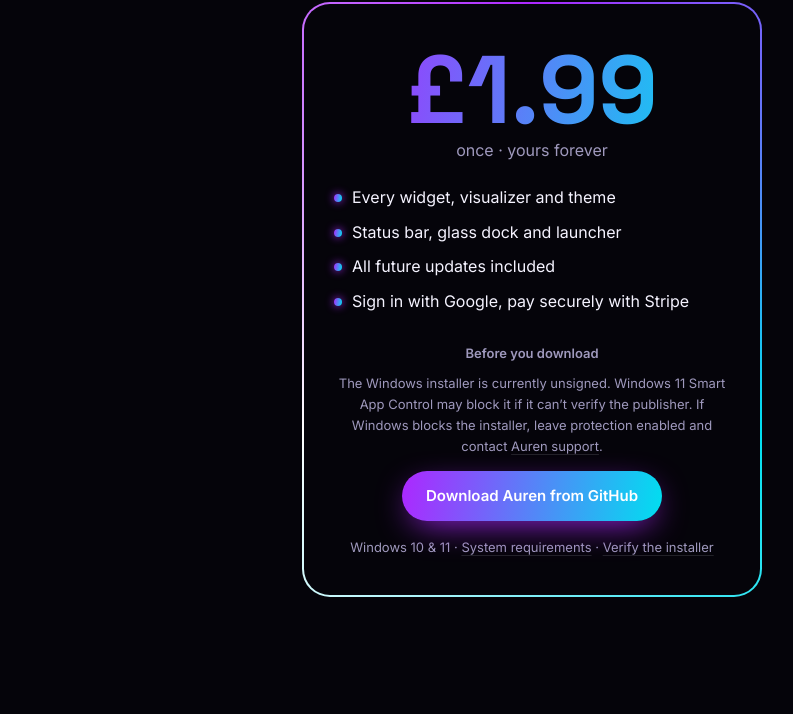
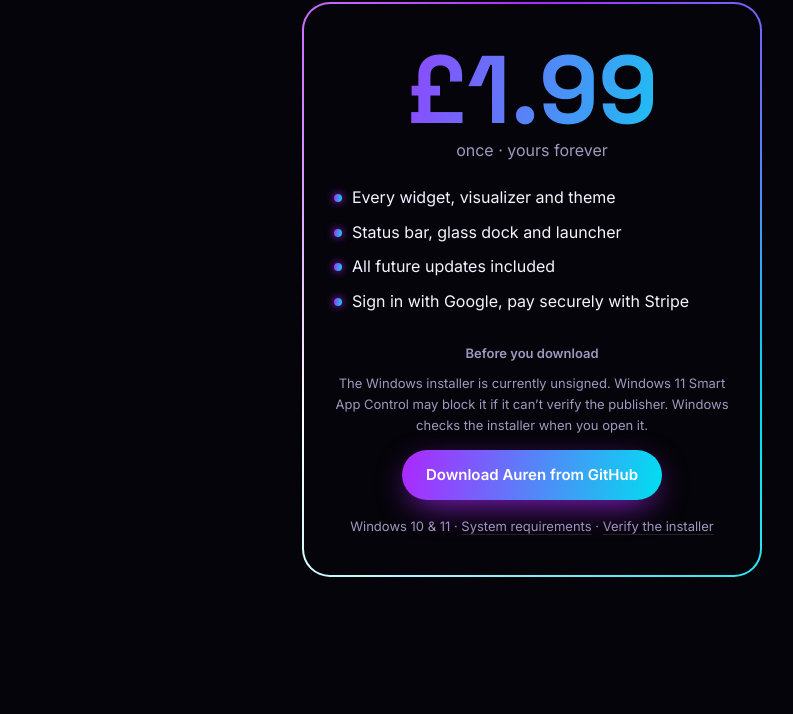
Before and after one commit to amiralidjk/auren, a plain HTML site: page index.html in a window 1280 px wide. Shown: the part 7249-7963 px from the top of the page, without its empty margins (108-901 px from the left). Drawn offline with Linux system fonts and the light colour scheme; animation ran at ten frames a second.

Commit message:
Clarify when Windows checks the installer

```diff
--- a/index.html
+++ b/index.html
@@ -287,7 +287,7 @@ footer a{text-decoration:none;margin-left:18px}footer a:hover{color:var(--fg)}
       </ul>
       <div id="download" style="scroll-margin-top:96px">
         <p style="color:var(--mu);font-size:13px;margin:0 0 10px"><strong>Before you download</strong></p>
-        <p style="color:var(--mu);font-size:13px;margin:0 0 14px">The Windows installer is currently unsigned. Windows 11 Smart App Control may block it if it can&rsquo;t verify the publisher. If Windows blocks the installer, leave protection enabled and contact <a class="reqlink" href="https://github.com/amiralidjk/auren/issues">Auren support</a>.</p>
+        <p style="color:var(--mu);font-size:13px;margin:0 0 14px">The Windows installer is currently unsigned. Windows 11 Smart App Control may block it if it can&rsquo;t verify the publisher. Windows checks the installer when you open it.</p>
         <a class="btn primary mag" href="https://github.com/amiralidjk/auren/releases/latest">Download Auren from GitHub</a>
         <p style="color:var(--mu);font-size:13px;margin:16px 0 0">Windows 10 &amp; 11 · <a class="reqlink" href="#req">System requirements</a> · <a class="reqlink" href="https://github.com/amiralidjk/auren#installing">Verify the installer</a></p>
       </div>
```
Also changed, not shown: 1 other file.
